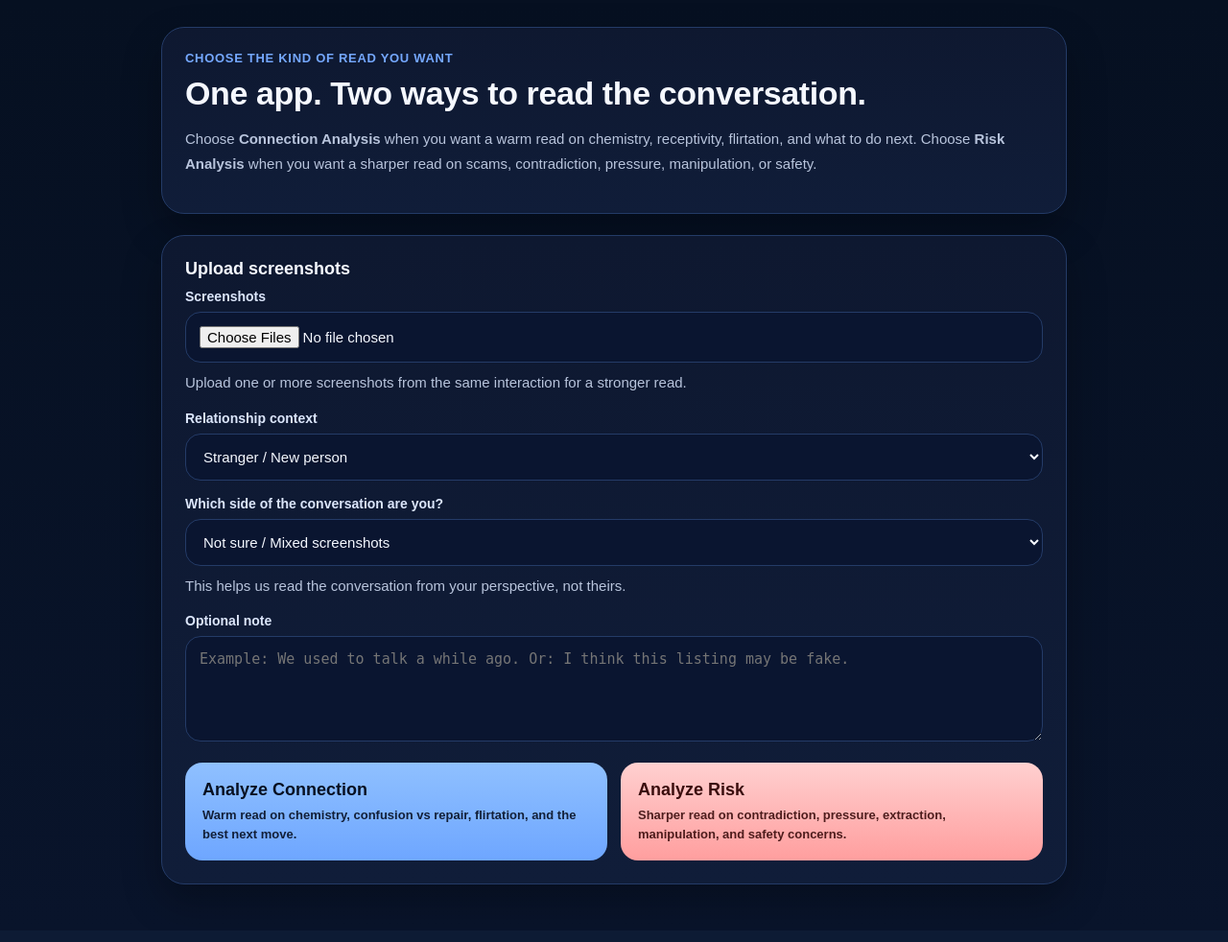
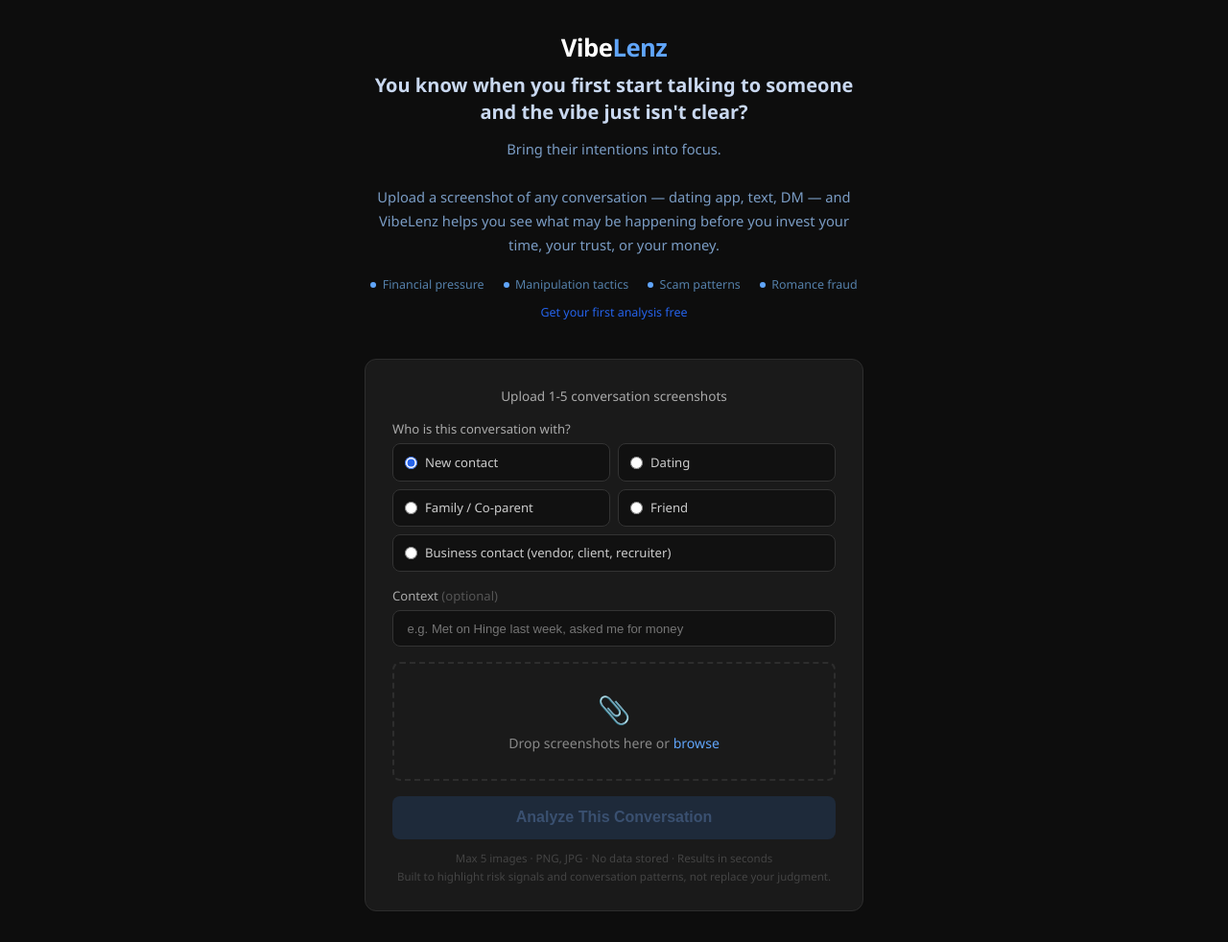
Before and after one commit to pdi999inc-lang/precipice-vibelenz, a FastAPI app: page / in a window 1280 px wide. Shown: the whole page at 96% size. Before the commit the page ends 957 px from the top, so only its background shows below. Run offline with FastAPI, Linux system fonts and the light colour scheme.

Commit message:
deploy: templates/index.html

```diff
--- a/templates/index.html
+++ b/templates/index.html
@@ -1,191 +1,158 @@
 <!DOCTYPE html>
 <html lang="en">
-<head><script async src="https://www.googletagmanager.com/gtag/js?id=G-E4TDZ5JEQ7"></script><script>window.dataLayer=window.dataLayer||[];function gtag(){dataLayer.push(arguments);}gtag("js",new Date());gtag("config","G-E4TDZ5JEQ7");</script>
+<head>
   <meta charset="UTF-8" />
   <meta name="viewport" content="width=device-width, initial-scale=1.0" />
-  <title>VibeLenz</title>
+  <title>VibeLenz — Bring Their Intentions Into Focus</title>
+  <script async src='https://www.googletagmanager.com/gtag/js?id=G-E4TDZ5JEQ7'></script>
+  <script>window.dataLayer=window.dataLayer||[];function gtag(){dataLayer.push(arguments);}gtag('js',new Date());gtag('config','G-E4TDZ5JEQ7');</script>
   <style>
-    :root {
-      --bg: #071022;
-      --panel: #0e1830;
-      --panel-2: #101d39;
-      --border: #243b67;
-      --text: #f5f8ff;
-      --muted: #b8c4dc;
-      --accent: #75a8ff;
-      --shadow: 0 18px 40px rgba(0,0,0,0.28);
-    }
-    * { box-sizing: border-box; }
+    *, *::before, *::after { box-sizing: border-box; margin: 0; padding: 0; }
     body {
-      margin: 0;
-      font-family: Arial, Helvetica, sans-serif;
-      background: linear-gradient(180deg, #061021 0%, #09142b 100%);
-      color: var(--text);
-    }
-    .page {
-      max-width: 980px;
-      margin: 0 auto;
-      padding: 28px 18px 48px;
-    }
-    .hero, form {
-      background: linear-gradient(180deg, var(--panel), var(--panel-2));
-      border: 1px solid var(--border);
-      border-radius: 24px;
-      padding: 24px;
-      box-shadow: var(--shadow);
-    }
-    .hero { margin-bottom: 22px; }
-    .eyebrow {
-      color: var(--accent);
-      font-size: 13px;
-      font-weight: 800;
-      text-transform: uppercase;
-      letter-spacing: 0.7px;
-      margin-bottom: 10px;
-    }
-    h1 {
-      margin: 0 0 10px;
-      font-size: 34px;
-      letter-spacing: -0.4px;
-    }
-    .hero p, .help {
-      color: var(--muted);
-      font-size: 15px;
-      line-height: 1.7;
-    }
-    .section {
-      margin-bottom: 22px;
-    }
-    .section-title {
-      font-size: 18px;
-      font-weight: 800;
-      margin-bottom: 10px;
-    }
-    .field {
+      background: #0d0d0d;
+      color: #e8e8e8;
+      font-family: 'Segoe UI', system-ui, sans-serif;
+      min-height: 100vh;
       display: flex;
       flex-direction: column;
-      gap: 8px;
-      margin-bottom: 16px;
+      align-items: center;
+      justify-content: center;
+      padding: 2rem 1.5rem;
     }
-    .field label {
-      font-size: 14px;
-      font-weight: 700;
-      color: #dce6fb;
-    }
-    input[type="file"], select, textarea {
-      width: 100%;
-      border: 1px solid var(--border);
-      border-radius: 16px;
-      padding: 14px;
-      background: #0a1530;
-      color: var(--text);
-      font-size: 15px;
-    }
-    textarea {
-      resize: vertical;
-      min-height: 110px;
-    }
-    .button-grid {
-      display: grid;
-      grid-template-columns: repeat(2, minmax(0, 1fr));
-      gap: 14px;
-      margin-top: 14px;
-    }
-    button {
-      border: none;
-      border-radius: 18px;
-      padding: 18px 18px;
-      font-size: 16px;
-      font-weight: 800;
-      cursor: pointer;
-      text-align: left;
-    }
-    .btn-connection {
-      background: linear-gradient(180deg, #8fc0ff, #6ea6ff);
-      color: #071022;
-    }
-    .btn-risk {
-      background: linear-gradient(180deg, #ffd0d0, #ff9e9e);
-      color: #3a0d0d;
-    }
-    .btn-title {
-      display: block;
-      font-size: 18px;
-      margin-bottom: 6px;
-    }
-    .btn-copy {
-      display: block;
-      font-size: 13px;
-      line-height: 1.5;
-      opacity: 0.9;
-      font-weight: 700;
-    }
-    @media (max-width: 820px) {
-      .button-grid { grid-template-columns: 1fr; }
-      h1 { font-size: 28px; }
-    }
+    .wrapper { max-width: 520px; width: 100%; }
+    .pitch { margin-bottom: 2.5rem; text-align: center; }
+    .logo { font-size: 1.6rem; font-weight: 800; color: #ffffff; letter-spacing: -0.02em; margin-bottom: 0.5rem; }
+    .logo span { color: #60a5fa; }
+    .tagline { font-size: 1.25rem; font-weight: 600; color: #c9d8f0; line-height: 1.4; margin-bottom: 0.75rem; }
+    .subline { font-size: 0.92rem; color: #7a9cc4; line-height: 1.7; margin-bottom: 1.25rem; }
+    .proof-row { display: flex; justify-content: center; gap: 1.25rem; flex-wrap: wrap; margin-bottom: 0.5rem; }
+    .proof-item { display: flex; align-items: center; gap: 0.4rem; font-size: 0.78rem; color: #5580aa; }
+    .proof-dot { width: 6px; height: 6px; border-radius: 50%; background: #60a5fa; flex-shrink: 0; }
+    .card { background: #1a1a1a; border: 1px solid #2d2d2d; border-radius: 12px; padding: 1.75rem; width: 100%; }
+    .card-label { font-size: 0.85rem; color: #aaa; margin-bottom: 1rem; text-align: center; }
+    .relation-grid { display: grid; grid-template-columns: 1fr 1fr; gap: 0.5rem; margin-bottom: 1rem; }
+    .relation-option { display: flex; align-items: center; gap: 0.5rem; background: #111; border: 1px solid #333; border-radius: 8px; padding: 0.6rem 0.75rem; cursor: pointer; font-size: 0.82rem; color: #ccc; }
+    .relation-option.full { grid-column: span 2; }
+    .context-label { font-size: 0.82rem; color: #aaa; margin-bottom: 0.4rem; display: block; }
+    .context-input { width: 100%; padding: 0.65rem 0.9rem; background: #111; border: 1px solid #333; border-radius: 8px; color: #ccc; font-size: 0.82rem; outline: none; margin-bottom: 1rem; }
+    .upload-zone { border: 2px dashed #2d2d2d; border-radius: 8px; padding: 1.75rem; text-align: center; cursor: pointer; transition: border-color 0.2s; margin-bottom: 1rem; }
+    .upload-zone:hover { border-color: #555; }
+    .upload-zone input[type="file"] { display: none; }
+    .upload-icon { font-size: 1.75rem; margin-bottom: 0.4rem; }
+    .upload-text { color: #888; font-size: 0.88rem; }
+    .upload-text span { color: #60a5fa; cursor: pointer; }
+    #file-list { margin-bottom: 1rem; font-size: 0.82rem; color: #aaa; list-style: none; }
+    .btn { width: 100%; padding: 0.85rem; background: #2563eb; color: #fff; border: none; border-radius: 8px; font-size: 1rem; font-weight: 600; cursor: pointer; transition: background 0.2s; }
+    .btn:hover { background: #1d4ed8; }
+    .btn:disabled { background: #1e2a3a; color: #3a5070; cursor: not-allowed; }
+    .note { margin-top: 0.75rem; font-size: 0.72rem; color: #444; text-align: center; }
+    .spinner { display: none; text-align: center; margin-top: 1rem; color: #555; font-size: 0.85rem; }
   </style>
+  <meta property="og:title" content="VibeLenz — Bring Their Intentions Into Focus" />
+  <meta property="og:description" content="Upload a conversation screenshot. Get a clear read on what's really happening — positive signals and red flags both. Free during beta." />
+  <meta property="og:image" content="https://appvibelenz.com/static/og-image.svg" />
+  <meta property="og:url" content="https://appvibelenz.com" />
+  <meta property="og:type" content="website" />
+  <meta name="twitter:card" content="summary_large_image" />
+  <meta name="twitter:image" content="https://appvibelenz.com/static/og-image.svg" />
 </head>
 <body>
-  <div class="page">
-    <div class="hero">
-      <div class="eyebrow">Choose the kind of read you want</div>
-      <h1>One app. Two ways to read the conversation.</h1>
-      <p>
-        Choose <strong>Connection Analysis</strong> when you want a warm read on chemistry, receptivity, flirtation, and what to do next.
-        Choose <strong>Risk Analysis</strong> when you want a sharper read on scams, contradiction, pressure, manipulation, or safety.
-      </p>
+  <div class="wrapper">
+    <div class="pitch">
+      <div class="logo">Vibe<span>Lenz</span></div>
+      <p class="tagline">You know when you first start talking to someone and the vibe just isn't clear?</p>
+      <p class="subline">Bring their intentions into focus.<br><br>Upload a screenshot of any conversation — dating app, text, DM — and VibeLenz helps you see what may be happening before you invest your time, your trust, or your money.</p>
+      <div class="proof-row">
+        <div class="proof-item"><div class="proof-dot"></div>Financial pressure</div>
+        <div class="proof-item"><div class="proof-dot"></div>Manipulation tactics</div>
+        <div class="proof-item"><div class="proof-dot"></div>Scam patterns</div>
+        <div class="proof-item"><div class="proof-dot"></div>Romance fraud</div>
+      </div>
+      <p style="font-size:0.78rem;color:#2563eb;margin-top:0.75rem;font-weight:500;">Get your first analysis free</p>
     </div>
 
-    <form method="post" enctype="multipart/form-data">
-      <div class="section">
-        <div class="section-title">Upload screenshots</div>
+    <div class="card">
+      <p class="card-label">Upload 1-5 conversation screenshots</p>
 
-        <div class="field">
-          <label for="files">Screenshots</label>
-          <input id="files" name="files" type="file" accept="image/png,image/jpeg,image/jpg" multiple required>
-          <div class="help">Upload one or more screenshots from the same interaction for a stronger read.</div>
+      <form id="upload-form" method="post" action="/analyze-screenshots" enctype="multipart/form-data">
+        <div style="margin-bottom:1rem;">
+          <label class="context-label">Who is this conversation with?</label>
+          <div class="relation-grid">
+            <label class="relation-option">
+              <input type="radio" name="relationship_type" value="stranger" checked style="accent-color:#2563eb;"> New contact
+            </label>
+            <label class="relation-option">
+              <input type="radio" name="relationship_type" value="dating" style="accent-color:#2563eb;"> Dating
+            </label>
+            <label class="relation-option">
+              <input type="radio" name="relationship_type" value="family" style="accent-color:#2563eb;"> Family / Co-parent
+            </label>
+            <label class="relation-option">
+              <input type="radio" name="relationship_type" value="friend" style="accent-color:#2563eb;"> Friend
+            </label>
+            <label class="relation-option full">
+              <input type="radio" name="relationship_type" value="business" style="accent-color:#2563eb;"> Business contact (vendor, client, recruiter)
+            </label>
+          </div>
         </div>
 
-        <div class="field">
-          <label for="relationship_type">Relationship context</label>
-          <select id="relationship_type" name="relationship_type">
-            <option value="stranger" selected>Stranger / New person</option>
-            <option value="dating">Dating / Romantic</option>
-            <option value="friend">Friend / Familiar person</option>
-            <option value="family">Family</option>
-            <option value="business">Business / Transactional</option>
-          </select>
+        <label class="context-label">Context <span style="color:#555;">(optional)</span></label>
+        <input type="text" name="context_note" maxlength="120" placeholder="e.g. Met on Hinge last week, asked me for money" class="context-input" />
+
+        <div class="upload-zone" id="drop-zone">
+          <div class="upload-icon">📎</div>
+          <div class="upload-text">Drop screenshots here or <span id="browse-link">browse</span></div>
+          <input type="file" name="files" id="file-input" accept=".png,.jpg,.jpeg" multiple />
         </div>
+        <ul id="file-list"></ul>
+        <button type="submit" class="btn" id="submit-btn" disabled>Analyze This Conversation</button>
+      </form>
 
-        <div class="field">
-          <label for="user_side">Which side of the conversation are you?</label>
-          <select id="user_side" name="user_side">
-            <option value="unknown" selected>Not sure / Mixed screenshots</option>
-            <option value="right">Right side (purple / dark bubbles)</option>
-            <option value="left">Left side (white / gray bubbles)</option>
-          </select>
-          <div class="help">This helps us read the conversation from your perspective, not theirs.</div>
-        </div>
+      <div class="spinner" id="spinner">Analyzing your conversation...</div>
+      <p class="note">Max 5 images · PNG, JPG · No data stored · Results in seconds</p>
+      <p class="note" style="margin-top:0.25rem;">Built to highlight risk signals and conversation patterns, not replace your judgment.</p>
+    </div>
+  </div>
 
-        <div class="field">
-          <label for="context_note">Optional note</label>
-          <textarea id="context_note" name="context_note" placeholder="Example: We used to talk a while ago. Or: I think this listing may be fake."></textarea>
-        </div>
-      </div>
+  <script>
+    var input = document.getElementById('file-input');
+    var browseLink = document.getElementById('browse-link');
+    var dropZone = document.getElementById('drop-zone');
+    var fileList = document.getElementById('file-list');
+    var submitBtn = document.getElementById('submit-btn');
+    var form = document.getElementById('upload-form');
+    var spinner = document.getElementById('spinner');
 
-      <div class="button-grid">
-        <button type="submit" class="btn-connection" formaction="/analyze-screenshots?requested_mode=connection">
-          <span class="btn-title">Analyze Connection</span>
-          <span class="btn-copy">Warm read on chemistry, confusion vs repair, flirtation, and the best next move.</span>
-        </button>
+    browseLink.addEventListener('click', function() { input.click(); });
+    dropZone.addEventListener('click', function(e) { if (e.target !== browseLink) input.click(); });
+    dropZone.addEventListener('dragover', function(e) { e.preventDefault(); dropZone.style.borderColor = '#60a5fa'; });
+    dropZone.addEventListener('dragleave', function() { dropZone.style.borderColor = '#2d2d2d'; });
+    dropZone.addEventListener('drop', function(e) {
+      e.preventDefault();
+      dropZone.style.borderColor = '#2d2d2d';
+      var dt = new DataTransfer();
+      Array.from(e.dataTransfer.files).slice(0, 5).forEach(function(f) { dt.items.add(f); });
+      input.files = dt.files;
+      updateList();
+    });
 
-        <button type="submit" class="btn-risk" formaction="/analyze-screenshots?requested_mode=risk">
-          <span class="btn-title">Analyze Risk</span>
-          <span class="btn-copy">Sharper read on contradiction, pressure, extraction, manipulation, and safety concerns.</span>
-        </button>
-      </div>
-    </form>
-  </div>
+    input.addEventListener('change', updateList);
+
+    function updateList() {
+      fileList.innerHTML = '';
+      var files = Array.from(input.files).slice(0, 5);
+      files.forEach(function(f) {
+        var li = document.createElement('li');
+        li.textContent = '✓ ' + f.name;
+        fileList.appendChild(li);
+      });
+      submitBtn.disabled = files.length === 0;
+    }
+
+    form.addEventListener('submit', function() {
+      submitBtn.disabled = true;
+      spinner.style.display = 'block';
+    });
+  </script>
 </body>
 </html>
```
